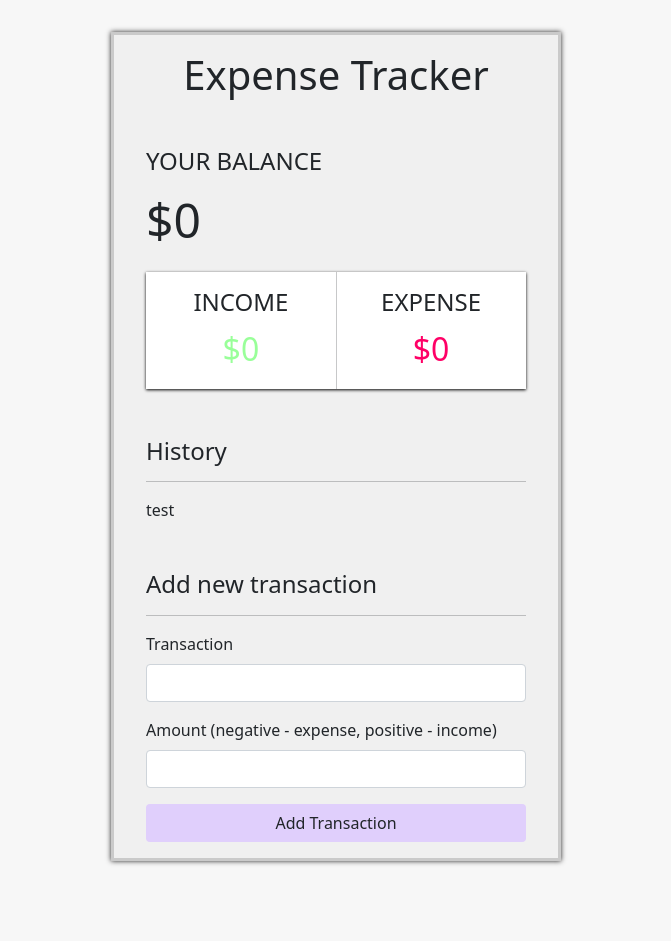
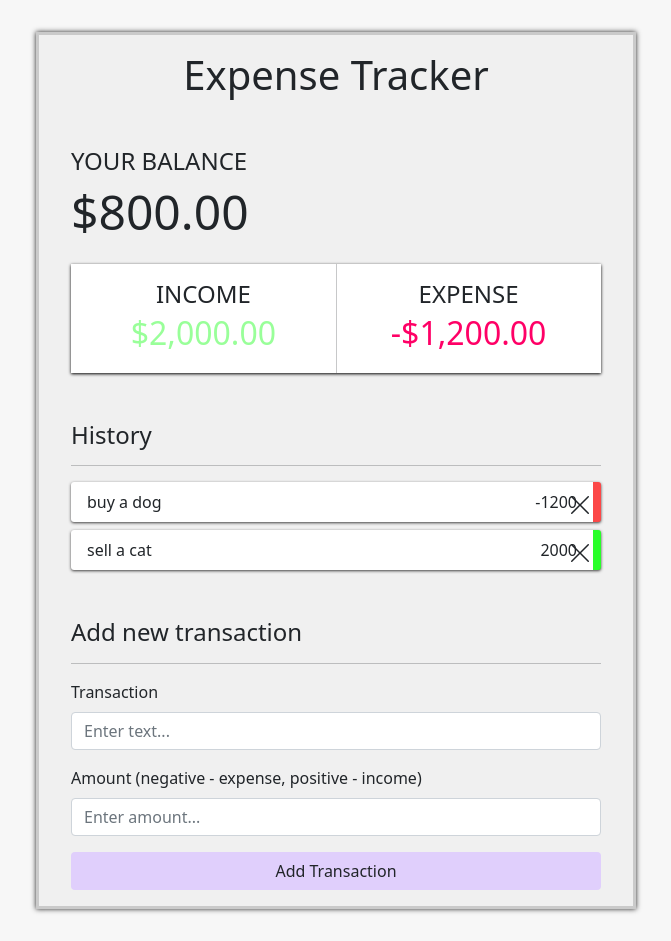
Before and after one commit to patrickchennn/react-projects, a React app in the folder expense-tracker/: page / in a window 1280 px wide. Shown: the whole page, without its empty margins (304-975 px from the left). Before the commit the page ends 893 px from the top, so only its background shows below. Built offline with nearby package versions, Linux system fonts and the light colour scheme.

Commit message:
expense-tracker-adding create and read transaction features)

```diff
--- a/expense-tracker/src/App.jsx
+++ b/expense-tracker/src/App.jsx
@@ -1,18 +1,30 @@
-import React from 'react'
+import {useState,createContext} from 'react'
 import "./styles/App.scss"
 import 'bootstrap/dist/css/bootstrap.min.css'
-import Balance from './components/Balance.jsx'
-import HistoryTranscation from './components/HistoryTranscation.jsx'
-import AddTranscation from './components/AddTranscation.jsx'
+import ShowBalance from './components/ShowBalance.jsx'
+import HistoryTransaction from './components/HistoryTransaction.jsx'
+import AddTransaction from './components/AddTransaction.jsx'
+
+export const AppContext = createContext(null)
+
 const App = () => {
+
+  const [transactions,setTransactions] = useState([
+    ["buy a dog",-1200,"expense-card"],
+    ["sell a cat",2000,"income-card"]
+  ])
+
   return (
     <div className='my-container'>
       <h1 className='d-flex justify-content-center'>Expense Tracker</h1>
-
-
-      <Balance />
-      <HistoryTranscation/>
-      <AddTranscation/>
+      <AppContext.Provider value={{
+          transactions,
+          setTransactions
+        }}>
+        <ShowBalance />
+        <HistoryTransaction/>
+        <AddTransaction/>
+      </AppContext.Provider>
     </div>
   )
 }
--- /dev/null
+++ b/expense-tracker/src/components/AddTransaction.jsx
@@ -0,0 +1,76 @@
+import React,{useContext,useState} from 'react'
+import { AppContext } from '../App.jsx'
+
+const AddTransaction = () => {
+
+  const {transactions,setTransactions} = useContext(AppContext)
+  // current transaction data
+  const [tempTransaction,setTempTransaction] = useState(["",undefined,undefined])
+
+  // console.log(tempTransaction);
+  const handleSubmit = (e) => {
+
+    // if the amount spend is loss/expense(negative value)
+    (tempTransaction[1]<0) ? tempTransaction[2]="expense-card" : tempTransaction[2]="income-card"
+
+    // log the final computed data form
+    console.log(tempTransaction)
+
+    setTransactions([...transactions,tempTransaction])
+    // log the final data
+    console.log(transactions)
+
+    e.preventDefault()
+  }
+
+  return (
+    <form className="mt-5" onSubmit={handleSubmit}>
+      <h4>Add new transaction</h4>
+      <hr />
+
+      <div className="mb-3">
+        <label htmlFor="name-transaction" className="form-label">Transaction</label>
+        <input
+          id="name-transaction"
+          className="form-control"
+          type="text"
+          value={tempTransaction[0]}
+          onChange={e => {
+              const newArr = [...tempTransaction]
+              newArr[0]=e.target.value
+              setTempTransaction(newArr)
+            }
+          }
+          placeholder='Enter text...'/>
+      </div>
+
+      <div className="mb-3">
+        <label htmlFor="trasaction-amount" className="form-label">
+          Amount
+          (negative - expense, positive - income)
+        </label>
+        <input
+          id="trasaction-amount"
+          type="number"
+          className="form-control"
+          value={tempTransaction[1]}
+          onChange={e => {
+            const newArr = [...tempTransaction]
+            newArr[1]=e.target.value
+            setTempTransaction(newArr)
+          }
+        }
+          placeholder='Enter amount...'/>
+      </div>
+
+      <button type='submit' className='btn w-100'
+        style={{
+          backgroundColor:"#e0cffc"
+        }}>
+        Add Transaction
+      </button>
+    </form>
+  )
+}
+
+export default AddTransaction
--- a/expense-tracker/src/components/AddTranscation.jsx
+++ /dev/null
@@ -1,30 +0,0 @@
-import React from 'react'
-
-const AddTranscation = () => {
-  return (
-    <form className="mt-5">
-      <h4>Add new transaction</h4>
-      <hr />
-
-      <div className="mb-3">
-        <label for="name-transaction" className="form-label">Transaction</label>
-        <input type="text" className="form-control" id="name-transaction" aria-describedby="emailHelp" />
-      </div>
-      <div className="mb-3">
-        <label for="exampleInputPassword1" className="form-label">
-          Amount
-          (negative - expense, positive - income)
-        </label>
-        <input type="number" className="form-control" id="exampleInputPassword1" />
-      </div>
-      <button className='btn w-100'
-        style={{
-          backgroundColor:"#e0cffc"
-        }}>
-        Add Transaction
-      </button>
-    </form>
-  )
-}
-
-export default AddTranscation
--- a/expense-tracker/src/components/Balance.jsx
+++ /dev/null
@@ -1,39 +0,0 @@
-import React from 'react'
-
-const Balance = () => {
-  return (
-    <div className='mt-5'>
-      <div>
-        <h4>YOUR BALANCE</h4>
-        <span style={{
-          fontSize: "3rem",
-          fontWeight: "500"
-        }}>$0</span>
-      </div>
-
-      <div
-        className="d-flex mt-3"
-        style={{
-          boxShadow: "0px 1px 3px rgb(0, 0, 0)"
-        }}>
-        <div className='income'>
-          <h4>INCOME</h4>
-          <span style={{
-            color:"#99FF99",
-            fontSize:"2rem"
-          }}>$0</span>
-        </div>
-        <div className="vr"></div>
-        <div className='expense'>
-          <h4>EXPENSE</h4>
-          <span style={{
-            color:"#FF0066",
-            fontSize:"2rem"
-          }}>$0</span>
-        </div>
-      </div>
-    </div>
-  )
-}
-
-export default Balance
--- /dev/null
+++ b/expense-tracker/src/components/HistoryCard.jsx
@@ -0,0 +1,21 @@
+
+const HistoryCard = ({transaction}) => {
+  return (
+    <div className={transaction[2]}>
+      <span>{transaction[0]}</span>
+      <span>{transaction[1]}</span>
+      <button
+        className='
+          btn
+          p-0
+          position-absolute
+          end-0'>
+        <svg xmlns="http://www.w3.org/2000/svg" width="24" height="24" fill="currentColor" className="bi bi-x-lg" viewBox="0 0 16 16">
+          <path d="M2.146 2.854a.5.5 0 1 1 .708-.708L8 7.293l5.146-5.147a.5.5 0 0 1 .708.708L8.707 8l5.147 5.146a.5.5 0 0 1-.708.708L8 8.707l-5.146 5.147a.5.5 0 0 1-.708-.708L7.293 8 2.146 2.854Z"/>
+        </svg>
+      </button>
+    </div>
+  )
+}
+
+export default HistoryCard
--- /dev/null
+++ b/expense-tracker/src/components/HistoryTransaction.jsx
@@ -0,0 +1,22 @@
+import React,{useContext} from 'react'
+import { AppContext } from '../App.jsx'
+import HistoryCard from './HistoryCard.jsx'
+
+const HistoryTransaction = () => {
+  const {transactions} = useContext(AppContext)
+  // console.log(transactions);
+
+  return (
+    <div className="mt-5">
+      <h4><span>History</span></h4>
+      <hr />
+      <div className='d-flex flex-column' style={{rowGap:"0.5rem"}}>
+        {
+          transactions.map(transaction => <HistoryCard transaction={transaction}/>)
+        }
+      </div>
+    </div>
+  )
+}
+
+export default HistoryTransaction
--- a/expense-tracker/src/components/HistoryTranscation.jsx
+++ /dev/null
@@ -1,13 +0,0 @@
-import React from 'react'
-
-const HistoryTranscation = () => {
-  return (
-    <div className="mt-5">
-      <h4>History</h4>
-      <hr />
-      <div>test</div>
-    </div>
-  )
-}
-
-export default HistoryTranscation
--- /dev/null
+++ b/expense-tracker/src/components/ShowBalance.jsx
@@ -0,0 +1,69 @@
+import React,{useContext} from 'react'
+import { AppContext } from '../App.jsx'
+import formatCurrency from '../utils/formatCurrency.js'
+const ShowBalance = () => {
+  const {transactions} = useContext(AppContext)
+  let income=0,expense=0,totalMoney=0
+  // let [income,expense,totalMoney] = () => {
+  //   let income=0,expense=0,totalMoney=0;
+  //   transactions.map(transaction => {
+  //     totalMoney += transaction[1]
+  //     (transaction[2]==="income-card") ? income+=transaction[1] :
+  //     expense += transaction[1]
+  //   });
+  //   return [income,expense,totalMoney]
+  // }
+  // console.log(income,expense,totalMoney);
+  transactions.map(transaction => {
+    console.log(transaction[2],typeof(transaction[2]));
+      totalMoney += transaction[1]
+      // TOFINDOUT: why when I use ternary opertor is not working?
+      // (transaction[2]==="income-card") ? income+=transaction[1] : expense += transaction[1]
+
+      // this works fine
+      if(transaction[2]==="income-card"){
+        income+=transaction[1]
+      }else{
+        expense += transaction[1]
+      }
+  });
+  console.log(income,expense,totalMoney);
+  console.log(transactions,typeof(transactions))
+  return (
+    <div className='mt-5'>
+      <div>
+        <h4>YOUR BALANCE</h4>
+        <span style={{
+          fontSize: "3rem",
+          fontWeight: "500"
+        }}>{formatCurrency(totalMoney)}</span>
+      </div>
+
+      <div
+        className="d-flex mt-3"
+        style={{
+          boxShadow: "0px 1px 3px rgb(0, 0, 0)"
+        }}>
+        <div className='income'>
+          <h4>INCOME</h4>
+          <span style={{
+            color:"#99FF99",
+            fontSize:"2rem"
+          }}>{formatCurrency(income)}</span>
+        </div>
+
+        <div className="vr"></div>
+
+        <div className='expense'>
+          <h4>EXPENSE</h4>
+          <span style={{
+            color:"#FF0066",
+            fontSize:"2rem"
+          }}>{formatCurrency(expense)}</span>
+        </div>
+      </div>
+    </div>
+  )
+}
+
+export default ShowBalance
--- a/expense-tracker/src/styles/App.scss
+++ b/expense-tracker/src/styles/App.scss
@@ -2,13 +2,15 @@ $bg-col: #f7f7f7;
 body{
     background-color: $bg-col !important;
 }
+
+h4{margin-bottom: 0 !important;}
 
 .my-container{
     background-color: #f0f0f0;
     margin: 2rem auto;
     border: 3px solid rgb(202, 202, 202);
     padding: 1rem 2rem;
-    max-width: 450px;
+    max-width: 600px;
 
     box-shadow: 0px 0px 5px rgb(36, 35, 35);
 }
@@ -28,3 +30,27 @@ body{
     flex-direction: column;
     align-items: center;
 }
+
+.income-card,.expense-card{
+    background-color: white;
+    padding: 0.5rem 1rem;
+    border-radius: 3px;
+    position: relative;
+    display: flex;
+    justify-content: space-between;
+    box-shadow: 0px 1px 3px rgb(63, 62, 62);
+    &:hover{
+        transition-duration: 500ms;
+        transition-timing-function:ease-out;
+    }
+}
+
+.income-card{
+    border-right: 8px solid rgb(40, 255, 40);
+
+}
+
+.expense-card{
+    border-right: 8px solid rgb(252, 72, 72);
+
+}
--- /dev/null
+++ b/expense-tracker/src/utils/formatCurrency.js
@@ -0,0 +1,8 @@
+const CURRENCY_FORMATTER = new Intl.NumberFormat(undefined,{
+  style:"currency",
+  currency:"USD"
+})
+
+export default function formatCurrency(number){
+  return CURRENCY_FORMATTER.format(number)
+}
```
Also changed, not shown: expense-tracker/src/components/DeleteHistoryTransaction.jsx (added, +9 -0 lines), 1 other file (tests, documents, lock files or other folders).
